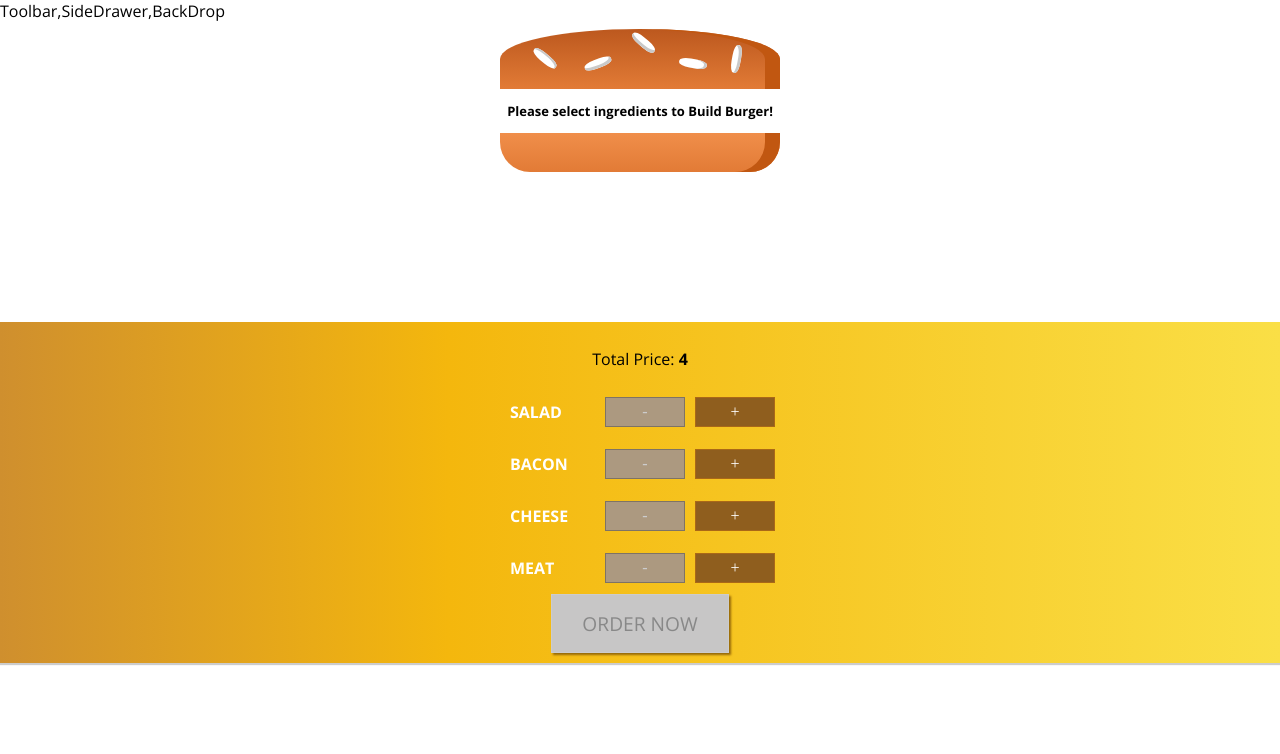
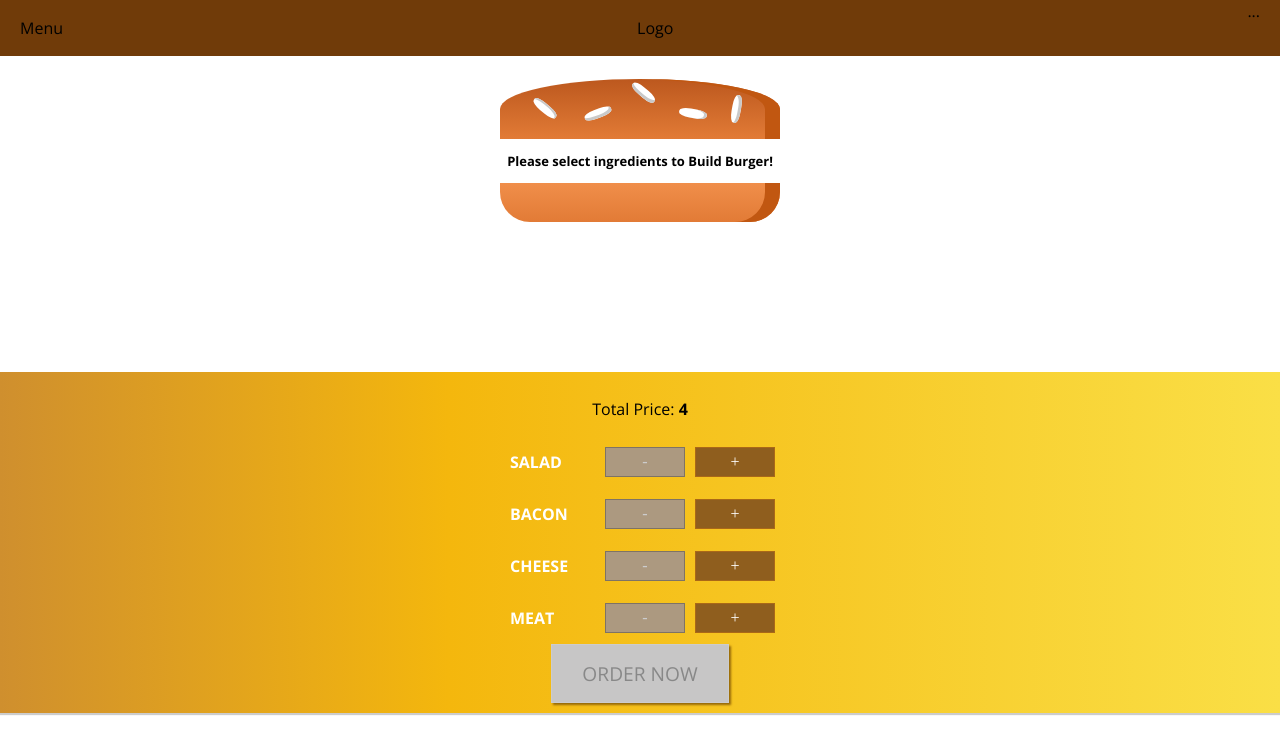
Before and after one commit to ibrahimkholil6210/burger-builder-react, a React (Create React App) app: page / in a window 1280 px wide. Shown: the top 754 px of the page. Built offline with nearby package versions, Linux system fonts and the light colour scheme.

Commit message:
Added toolbar with styling

```diff
--- a/src/components/Burger/OrderSummary/OrderSumarry.js
+++ b/src/components/Burger/OrderSummary/OrderSumarry.js
@@ -17,7 +17,7 @@
             <ul className={classes.IngredientsUL}>
                 {ingredientsList}
             </ul>
-            <p>Total Price: {props.totalPrice}</p>
+            <p><strong>Total Price:</strong> {props.totalPrice}</p>
             <p>Procced to checkout?</p>
             <Button btnType="Danger" clicked={props.closeHandler}>Close</Button>
             <Button btnType="Success" clicked={props.parchaseContinueHandler}>Continue</Button>
--- a/src/components/Layout/Layout.js
+++ b/src/components/Layout/Layout.js
@@ -1,13 +1,13 @@
 import React from 'react';
 import Aux from '../../hoc/Auxiliary';
+import Toolbar from '../Navigation/Toolbar/Toolbar';
+import classes from './Layout.module.css';
 
 export default function Layout(props) {
     return (
         <Aux>
-            <div>
-                Toolbar,SideDrawer,BackDrop
-            </div>
-            <main>
+            <Toolbar />
+            <main className={classes.Content}>
                 {props.children}
             </main>
         </Aux>
--- /dev/null
+++ b/src/components/Layout/Layout.module.css
@@ -0,0 +1,3 @@
+.Content{
+    margin-top: 72px;
+}
--- /dev/null
+++ b/src/components/Navigation/Toolbar/Toolbar.js
@@ -0,0 +1,14 @@
+import React from 'react';
+import classes from './toolbar.module.css';
+
+export default function Toolbar(props) {
+    return (
+        <header className={classes.Toolbar}>
+            <div>Menu</div>
+            <div>Logo</div>
+            <nav>
+                ...
+            </nav>
+        </header>
+    )
+}
--- /dev/null
+++ b/src/components/Navigation/Toolbar/toolbar.module.css
@@ -0,0 +1,18 @@
+.Toolbar{
+    height: 56px;
+    width: 100%;
+    position: fixed;
+    top: 0;
+    left: 0;
+    background-color: #703b09;
+    display: flex;
+    justify-content: space-between;
+    align-items: center;
+    padding: 0 20px;
+    box-sizing: border-box;
+    z-index: 90;
+}
+
+.Toolbar nav{
+    height: 100%;
+}
```
